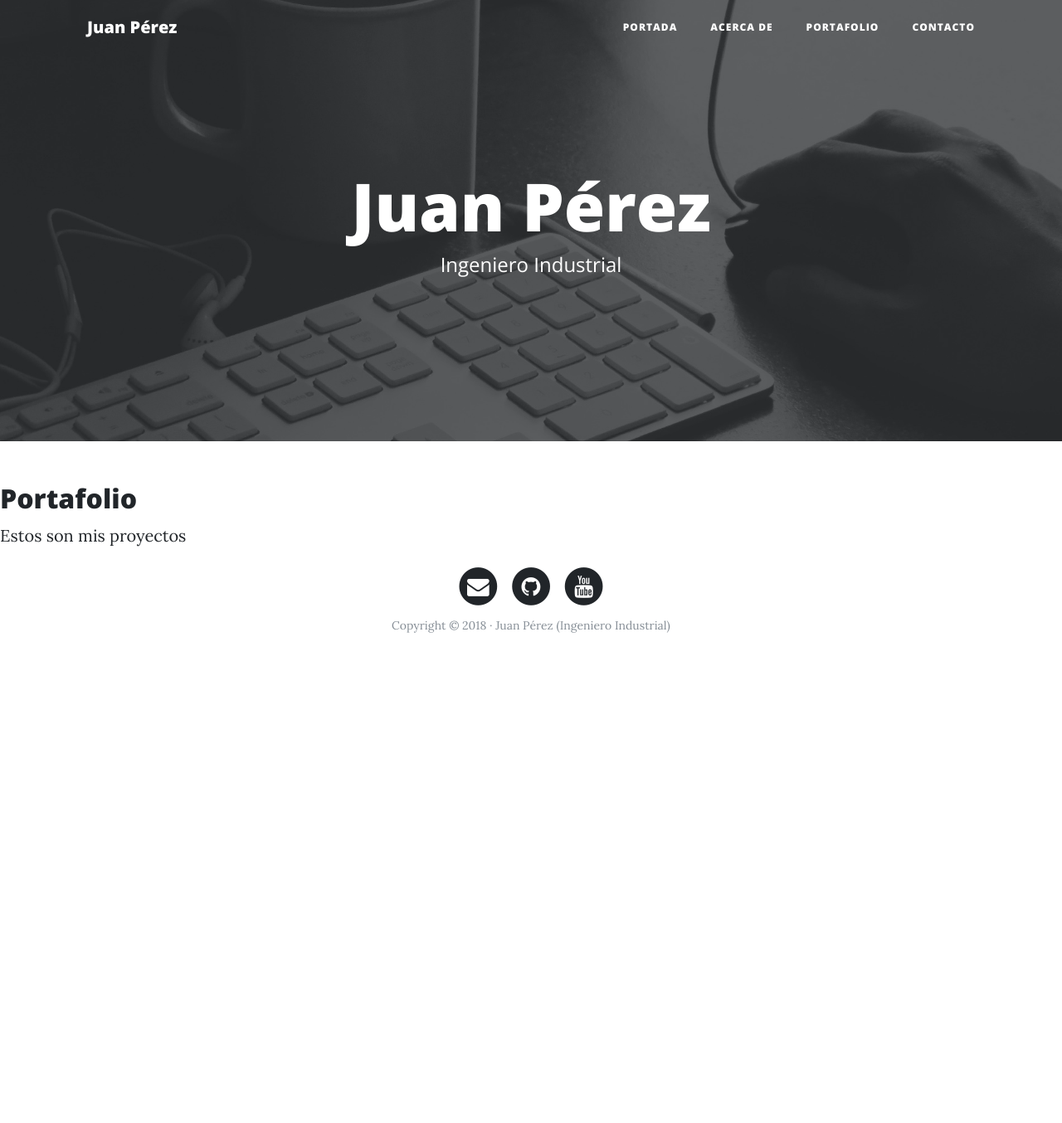
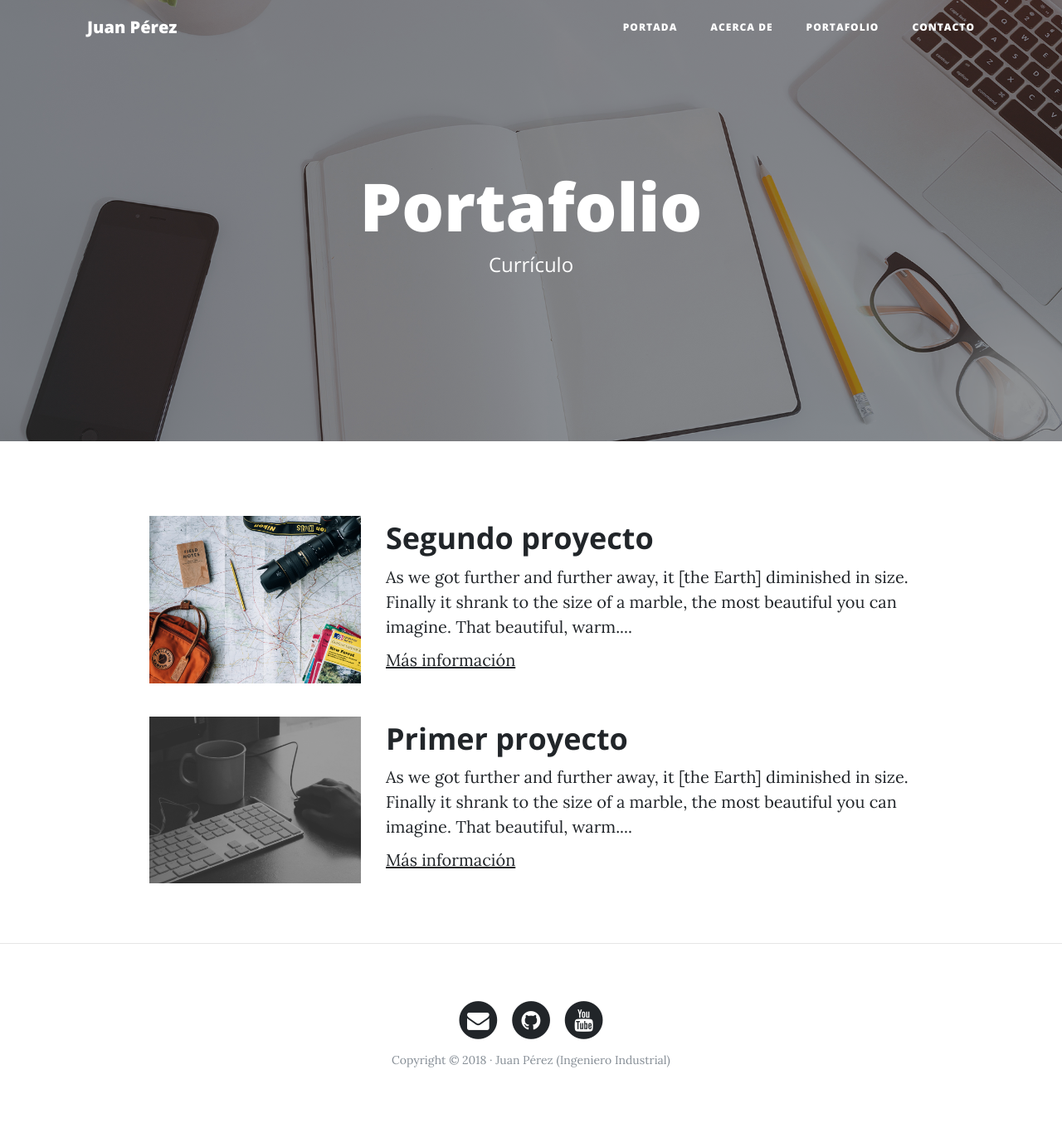
Before and after one commit to CFarreS/django-web-personal, a Django app: page /portafolio/ in a window 1280 px wide. Shown: the whole page at 83% size. Before the commit the page ends 763 px from the top, so only its background shows below. Run offline with Django 3.2, Linux system fonts and the light colour scheme; some libraries are stand-ins or nearby versions.

Commit message:
Acabada fusió front-end back-end

```diff
--- a/web_personal/core/templates/core/base.html
+++ b/web_personal/core/templates/core/base.html
@@ -48,14 +48,13 @@
     </nav>
 
     <!-- Cabecera -->
-    <header class="masthead" style="background-image: url('{% static 'core/img/home-bg.jpg' %}')">
+    <header class="masthead" style="background-image: url('{% block background %}{% endblock %}')">
       <div class="overlay"></div>
       <div class="container">
         <div class="row">
           <div class="col-lg-8 col-md-10 mx-auto">
             <div class="site-heading">
-              <h1>Juan Pérez</h1>
-              <span class="subheading">Ingeniero Industrial</span>
+              {% block headers %}{% endblock %}
             </div>
           </div>
         </div>
@@ -63,7 +62,13 @@
     </header>
 
     <!-- Contenido -->
-    {% block content %}{% endblock %}
+    <div class="container">
+
+        {% block content %}{% endblock %}
+      </div>
+    </div>
+
+    {% if request.path != '/' %}<hr>{% endif %}
 
     <!-- Pié de página -->
     <footer>
--- a/web_personal/core/templates/core/portafolio.html
+++ b/web_personal/core/templates/core/portafolio.html
@@ -2,10 +2,39 @@
 {% extends 'core/base.html' %}
 
 <!-- Cabecera y menú -->
-    {% block title %}Portafolio{% endblock %}
+{% block title %}Portafolio{% endblock %}
+
+<!-- Imagen background -->
+{% block background %}{% load static %}{% static 'core/img/portfolio-bg.jpg' %}{% endblock %}
+
+<!-- Cabeceras -->
+{% block headers %}
+<h1>Portafolio</h1>
+<span class="subheading">Currículo</span>
+{% endblock %}
 
 <!-- Contenido -->
 {% block content %}
-<h2>Portafolio</h2>
-        <p>Estos son mis proyectos</p>
+<!-- Proyecto -->
+<div class="row project">
+<div class="col-lg-3 col-md-4 offset-lg-1">
+      <img class="img-fluid" src="{% static 'core/img/about-bg.jpg' %}" alt="">
+</div>
+<div class="col-lg-7 col-md-8">
+    <h2 class="section-heading title">Segundo proyecto</h2>
+  <p>As we got further and further away, it [the Earth] diminished in size. Finally it shrank to the size of a marble, the most beautiful you can imagine. That beautiful, warm....</p>
+  <p><a href="http://google.com">Más información</a></p>
+</div>
+</div>
+<!-- Proyecto -->
+<div class="row project">
+<div class="col-lg-3 col-md-4 offset-lg-1">
+      <img class="img-fluid" src="{% static 'core/img/home-bg.jpg' %}" alt="">
+</div>
+<div class="col-lg-7 col-md-8">
+    <h2 class="section-heading title">Primer proyecto</h2>
+  <p>As we got further and further away, it [the Earth] diminished in size. Finally it shrank to the size of a marble, the most beautiful you can imagine. That beautiful, warm....</p>
+  <p><a href="http://google.com">Más información</a></p>
+</div>
+</div>
 {% endblock %}
```
Also changed, not shown: web_personal/core/templates/core/about.html (+21 -4 lines), web_personal/core/templates/core/contact.html (+18 -3 lines), web_personal/core/templates/core/home.html (+10 -3 lines).
